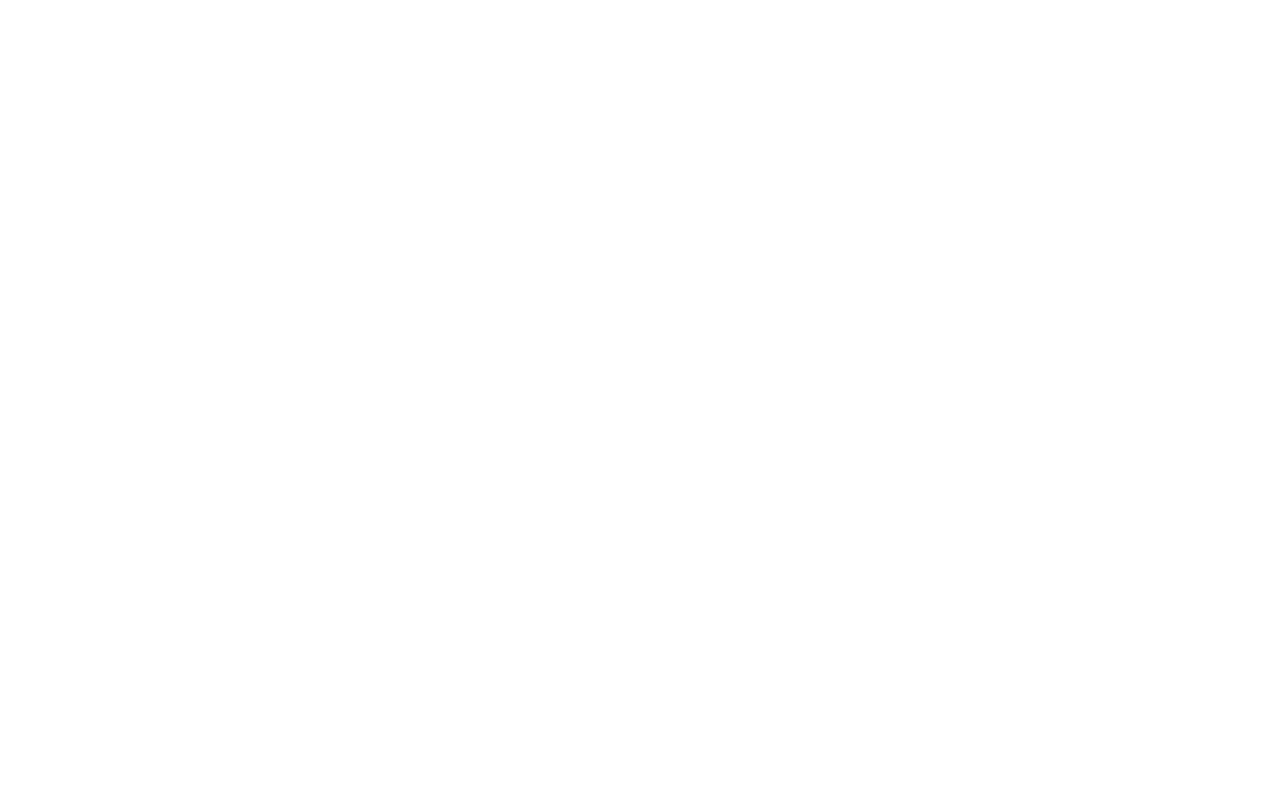
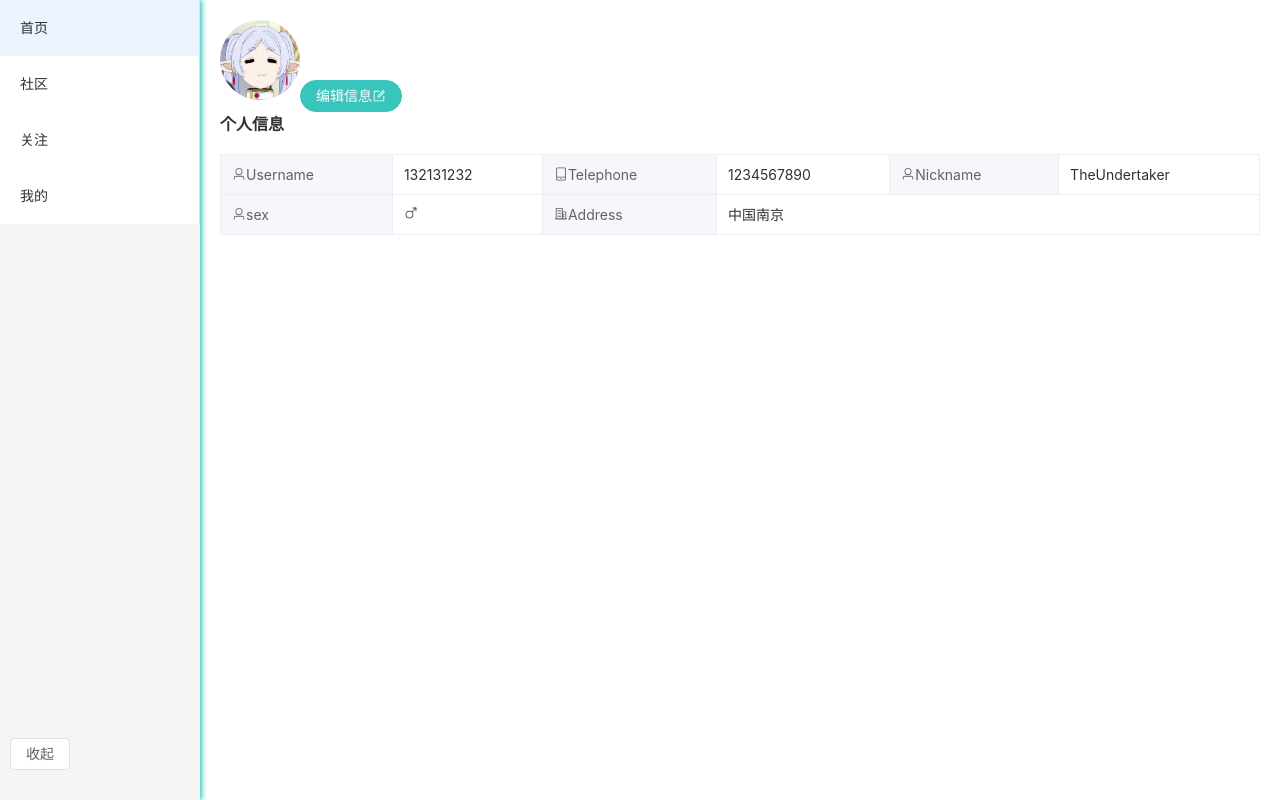
Before and after one commit to 2014462166/avemusica, a Vue app: page /information in a window 1280 px wide. Before the commit this address had no page. Built offline with nearby package versions, Linux system fonts and the light colour scheme.

Commit message:
ThUndertaker:更新项目

```diff
--- a/package.json
+++ b/package.json
@@ -9,6 +9,7 @@
     "preview": "vite preview"
   },
   "dependencies": {
+    "@element-plus/icons-vue": "^2.3.1",
     "axios": "^1.7.7",
     "element-plus": "^2.8.4",
     "lib-flexible-computer": "^1.0.2",
--- a/src/pages/register.vue
+++ b/src/pages/register.vue
@@ -7,6 +7,7 @@
 let nickname = ref("")
 let address = ref("")
 let sex = ref("")
+let telephone = ref("")
 </script>
 
 <template>
@@ -50,6 +51,15 @@
                 <label for="address">地址</label>
                 <el-input clearable style="width: 160px" class="input" id="address"
                           placeholder="请输入地址" v-model="address"/>
+
+              </el-form-item>
+            </el-col>
+
+            <el-col :span="12">
+              <el-form-item>
+                <label for="telephone">电话</label>
+                <el-input clearable style="width: 160px" class="input" id="telephone"
+                          placeholder="请输入电话" v-model="telephone"/>
 
               </el-form-item>
             </el-col>
--- a/src/pages/user.vue
+++ b/src/pages/user.vue
@@ -3,6 +3,7 @@
 import { ref } from 'vue';
 import { ElMessage } from 'element-plus';
 import img_URL from '@/assets/fulilian.jpg'
+import {router} from "@/router/index.ts";
 
 let username = ref("ThUndertaker")
 let followers = ref(100)
@@ -18,8 +19,10 @@
     ]);
 
     const editProfile = () => {
+
+      router.push({path:"/information"})
       // 编辑资料的逻辑
-      ElMessage.success('编辑资料功能尚未实现');
+      //ElMessage.success('编辑资料功能尚未实现');
     };
 
     const viewFavorites = () => {
@@ -36,18 +39,16 @@
   <el-container>
     <my-sidebar/>
     <el-main>
-      <!-- 主内容区域 -->
-      <h1>欢迎来到个人主页</h1>
       <div class="profile-container">
         <el-card class="profile-card">
           <div slot="header" class="card-header">
-           <el-avatar :src=img_URL  :fit="'fill'" size="100px"/>
+           <el-avatar :src=img_URL  :fit="'fill'" :size="80"/>
             <div class="user-info">
               <h2>{{ username }}</h2>
               <p>粉丝: {{ followers }}  |  关注: {{ following }}</p>
             </div>
           </div>
-          <div class="card-body">
+          <div style="margin-top: 10px" class="card-body">
             <el-button type="primary" @click="editProfile">编辑资料</el-button>
             <el-button type="primary" @click="viewFavorites">查看收藏</el-button>
           </div>
@@ -88,6 +89,6 @@
 }
 
 .recent-activities {
-  width: 400px;
+  width: 80%;
 }
 </style>
--- /dev/null
+++ b/src/pages/userInfo.vue
@@ -0,0 +1,205 @@
+<script setup>
+import mySidebar from "@/components/sidebar/mysidebar.vue";
+import {ElDrawer,ElMessageBox} from 'element-plus'
+import {ref,reactive} from "vue";
+import {
+  Edit,
+  Female,
+  Iphone, Male,
+  OfficeBuilding, QuestionFilled,
+  User,
+} from '@element-plus/icons-vue';
+
+import img_URL from "@/assets/fulilian.jpg";
+let username = ref("132131232")
+let telephone = ref("1234567890")
+let nickname = ref("TheUndertaker")
+let address = ref("中国南京")
+let sex = ref("")
+let avatarUrl = ref("")
+const dialog = ref(false)
+const loading = ref(false)
+const formLabelWidth = '80px'
+let timer
+
+
+const onClick = () => {
+  loading.value = true
+  setTimeout(() => {
+    loading.value = false
+    dialog.value = false
+  }, 400)
+}
+
+
+const cancelForm = () => {
+  loading.value = false
+  dialog.value = false
+  clearTimeout(timer)
+}
+
+const handleClose = (done) => {
+  if (loading.value) {
+    return
+  }
+  ElMessageBox.confirm('Do you want to submit?')
+      .then(() => {
+        loading.value = true
+        timer = setTimeout(() => {
+          done()
+          // 动画关闭需要一定的时间
+          setTimeout(() => {
+            loading.value = false
+          }, 400)
+        }, 2000)
+      })
+      .catch(() => {
+        // catch error
+      })
+}
+
+</script>
+
+<template>
+  <el-container>
+    <my-sidebar/>
+    <el-main>
+      <el-avatar :src="img_URL"  :fit="'fill'" :size="80"/>
+      <el-button color="#39C5BB"  @click="dialog=true" round >
+        <el-text style="color: white">编辑信息</el-text>
+        <el-icon color="white">
+          <Edit/>
+        </el-icon>
+      </el-button>
+
+      <el-drawer
+        v-model="dialog"
+        title="修改信息"
+        direction="rtl"
+        :before-close="handleClose"
+        class="demo-drawer"
+      >
+        <div class="demo-drawer__content">
+          <el-form >
+            <el-form-item label="用户名" :label-width="formLabelWidth">
+              <el-input v-model="username" autocomplete="off" />
+            </el-form-item>
+
+            <el-form-item label="昵称" :label-width="formLabelWidth">
+              <el-input v-model="nickname" autocomplete="off" />
+            </el-form-item>
+
+            <el-form-item label="电话" :label-width="formLabelWidth">
+              <el-input v-model="telephone" autocomplete="off" />
+            </el-form-item>
+
+            <el-form-item label="地址" :label-width="formLabelWidth">
+              <el-input v-model="address" autocomplete="off" />
+            </el-form-item>
+
+            <el-form-item label="性别" :label-width="formLabelWidth">
+              <el-select
+                  v-model="sex"
+                  placeholder="Please select sex"
+              >
+                <el-option label="男" value="male" />
+                <el-option label="女" value="female" />
+                <el-option label="不愿透露" value = "unknown"/>
+              </el-select>
+            </el-form-item>
+          </el-form>
+          <div class="demo-drawer__footer">
+            <el-button @click="cancelForm">Cancel</el-button>
+            <el-button type="primary" :loading="loading" @click="onClick">
+              {{ loading ? 'Submitting ...' : 'Submit' }}
+            </el-button>
+          </div>
+        </div>
+      </el-drawer>
+
+
+
+
+      <el-descriptions title="个人信息" class="margin-top"
+                       :column="3"
+                       border>
+        <el-descriptions-item>
+          <template #label>
+            <div class="cell-item">
+              <el-icon >
+                <user/>
+              </el-icon>
+              Username
+            </div>
+          </template>
+          {{ username }}
+        </el-descriptions-item>
+
+        <el-descriptions-item label="Telephone">
+          <template #label>
+            <div class="cell-item">
+              <el-icon >
+                <iphone />
+              </el-icon>
+              Telephone
+            </div>
+          </template>
+          {{ telephone }}
+        </el-descriptions-item>
+
+        <el-descriptions-item label="Nickname">
+          <template #label>
+            <div class="cell-item">
+              <el-icon >
+                <user/>
+              </el-icon>
+              Nickname
+            </div>
+          </template>
+          {{ nickname }}
+        </el-descriptions-item>
+
+        <el-descriptions-item label="sex">
+          <template #label>
+            <div class="cell-item" >
+              <el-icon >
+                <user/>
+              </el-icon>
+              sex
+            </div>
+          </template>
+          <el-icon >
+            <Male v-if="sex='male'"/>
+            <Female v-else-if="sex='female'"/>
+            <QuestionFilled v-else-if="sex='unknown'"/>
+          </el-icon>
+        </el-descriptions-item>
+
+
+
+        <el-descriptions-item label="Address">
+          <template #label>
+            <div class="cell-item">
+              <el-icon :style="iconStyle">
+                <office-building />
+              </el-icon>
+              Address
+            </div>
+          </template>
+          {{ address }}
+        </el-descriptions-item>
+
+
+      </el-descriptions>
+    </el-main>
+  </el-container>
+
+</template>
+
+<style scoped>
+.cell-item {
+  display: flex;
+  align-items: center;
+}
+
+</style>
```
Also changed, not shown: src/router/index.ts (+7 -1 lines), 1 other file (tests, documents, lock files or other folders).
